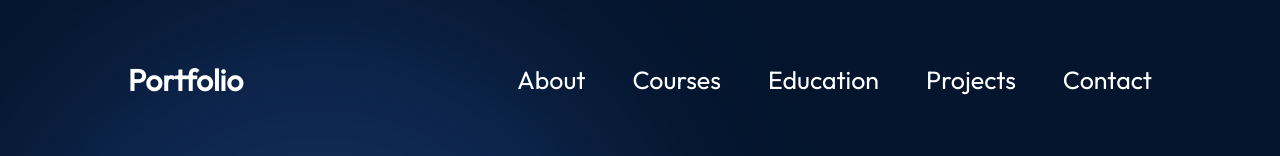
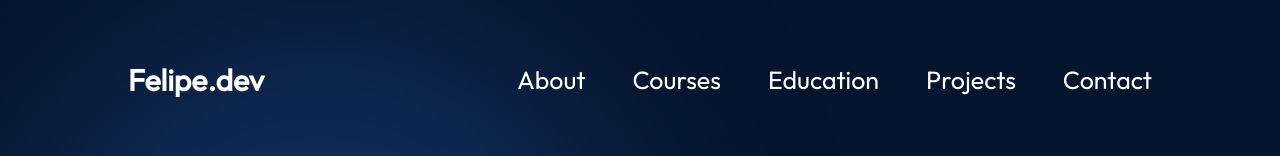
Before and after one commit to FelipeRibeir0/portfolio, a React (Vite) app: page / in a window 1280 px wide. Shown: the top 156 px of the page. Built offline with nearby package versions, Linux system fonts and the light colour scheme.

Commit message:
refactor: pequenos ajustes e adicao do favicon.ico

```diff
--- a/index.html
+++ b/index.html
@@ -1,13 +1,17 @@
 <!doctype html>
 <html lang="en">
+
 <head>
   <meta charset="UTF-8" />
   <link rel="icon" type="image/png" href="/favicon.ico" />
   <meta name="viewport" content="width=device-width, initial-scale=1.0" />
-    <title>MY Portfolio</title>
+  <title>Felipe Ribeiro's Portfolio
+  </title>
 </head>
+
 <body>
   <div id="root"></div>
   <script type="module" src="/src/main.jsx"></script>
 </body>
+
 </html>
--- a/src/components/Navbar/Navbar.jsx
+++ b/src/components/Navbar/Navbar.jsx
@@ -5,7 +5,7 @@ import { getImageUrl } from "../../utils"
 export const Navbar = () => {
     const [menuOpen, setMenuOpen] = useState(false);
     return <nav className={styles.navbar}>
-        <a className={styles.title} href="/">Portfolio</a>
+        <a className={styles.title} href="/">Felipe.dev</a>
         <div className={styles.menu}>
             <img className={styles.menuBtn} src={
                 menuOpen
```
Also changed, not shown: 1 other file (tests, documents, lock files or other folders). Lines whose indentation alone changed are shown as unchanged.
